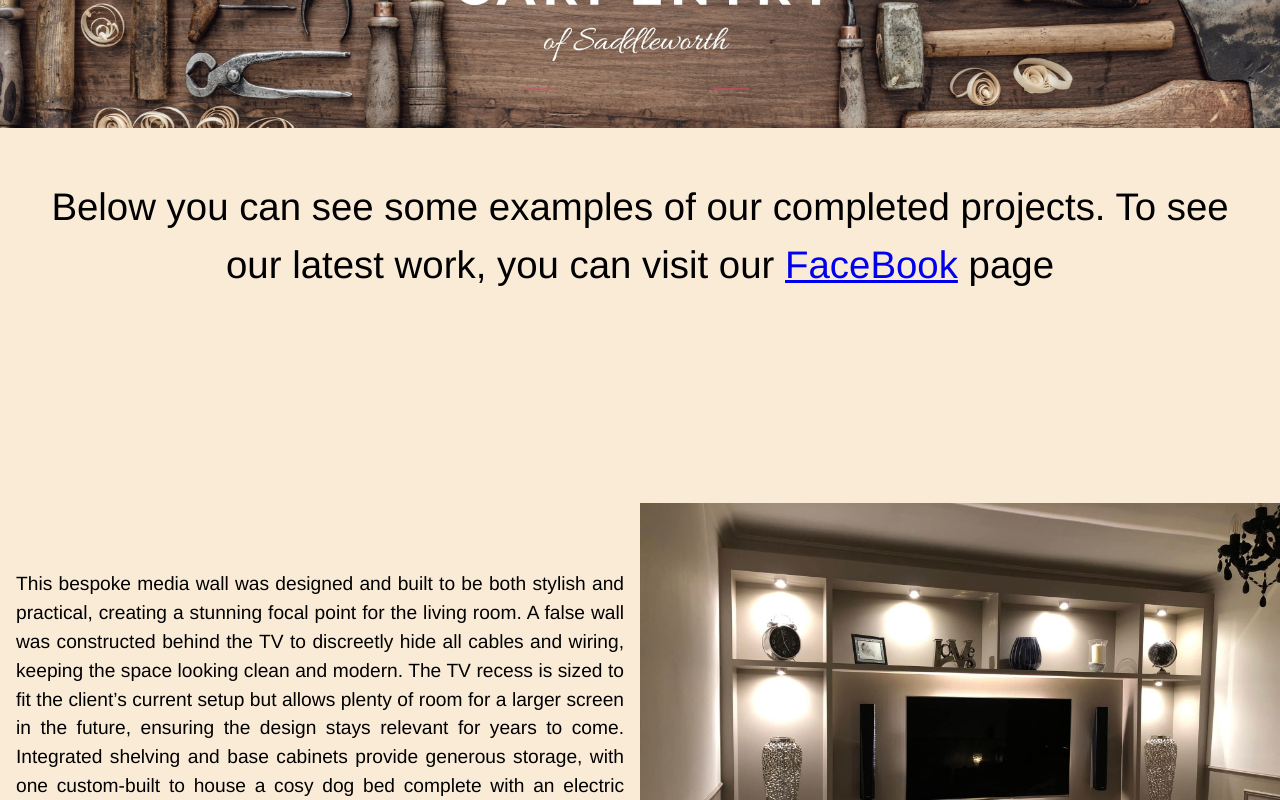
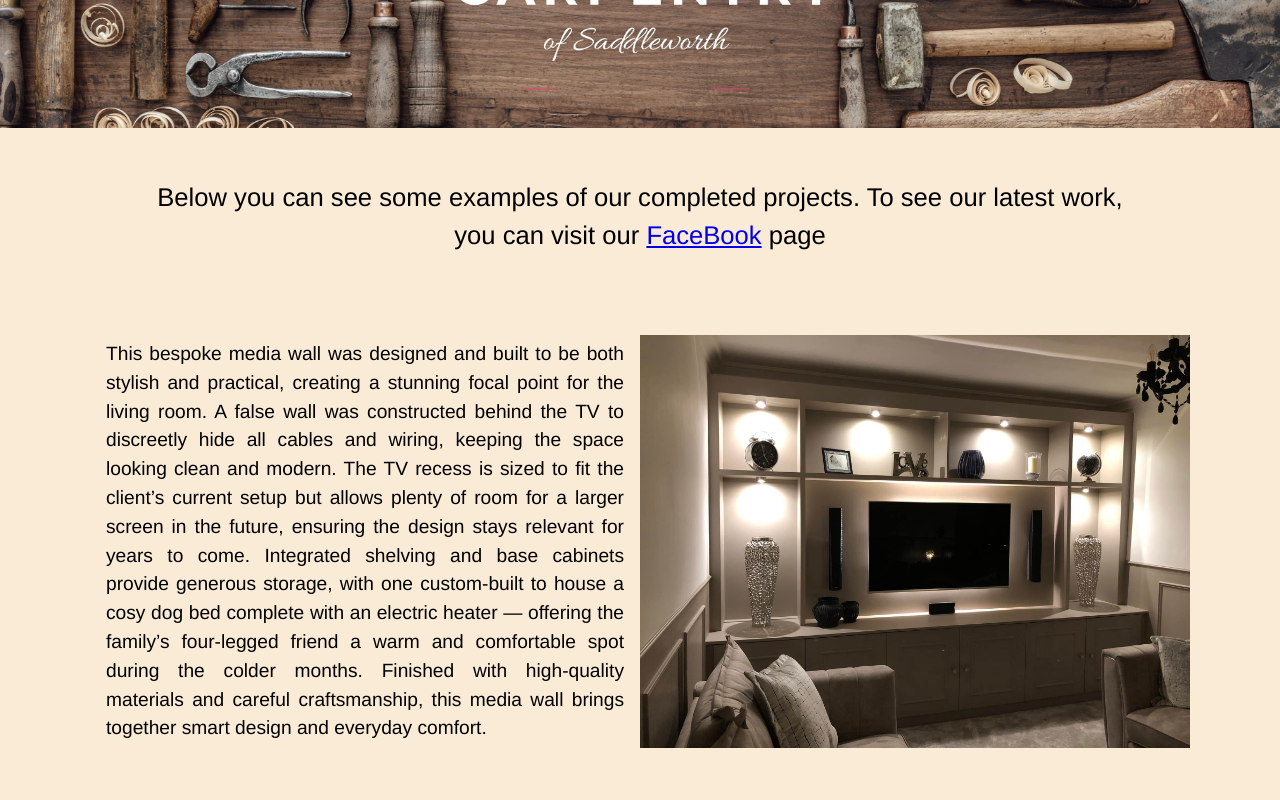
Before and after one commit to danny-817/creative_carpentry, a React (Vite) app: page /projects in a window 1280 px wide. Shown: the part 220-1020 px from the top of the page. Built offline with nearby package versions, Linux system fonts and the light colour scheme.

Commit message:
working on styling for projects page

```diff
--- a/src/assets/styles/projects.module.css
+++ b/src/assets/styles/projects.module.css
@@ -1,12 +1,25 @@
-.projects_intro_container{display: flex;
+.projectsPage_container{
+	background-color: antiquewhite;
+	display: flex;
+	flex-direction: column;
+	justify-content: center;
+	align-items: center;
+
+
+}
+
+.projects_intro_container{
+	display: flex;
 	flex-direction: column;
 	justify-items: center;
-	text-align: center;}
+	text-align: center;
+	max-width: 1100px;
+}
 .projects_intro{
 	margin: 0;
 	padding:50px;
 	background-color: antiquewhite;
-	font-size: 3vw;
+	font-size: 2vw;
 	line-height: 1.5;
 	font-family: Helvetica, sans-serif;
 	font-weight: lighter;
@@ -18,6 +31,7 @@
 /*}*/
 
 .projects_container{
+	max-width: 1100px;
 
 }
 .description_container{
@@ -42,7 +56,9 @@
 	width: 100%;
 	align-items: center;
 	justify-content: center;
-	height: 100vh
+	height: auto;
+	padding-bottom: 5vh;
+	border-bottom: 1px solid black;
 }
 .project:nth-child(even){
 	display: flex;
@@ -51,11 +67,11 @@
 	width: 100%;
 	align-items: center;
 	justify-content: center;
-	height: auto
+	height: auto;
+	padding-bottom: 5vh;
+	border-bottom: 1px solid black;
 }
-.project:nth-child(last){
 
-}
 .image_container{
 	width: 50%;
 }
--- a/src/pages/Projects.jsx
+++ b/src/pages/Projects.jsx
@@ -3,7 +3,7 @@ import projects from "../assets/projects_list.json";
 
 export default function Projects() {
   return (
-    <>
+    <div className={styles.projectsPage_container}>
       <div className={styles.projects_intro_container}>
         <p className={styles.projects_intro}>
           Below you can see some examples of our completed projects. To see our
@@ -46,6 +46,6 @@ export default function Projects() {
           </div>
         ))}
       </section>
-    </>
+    </div>
   );
 }
```
